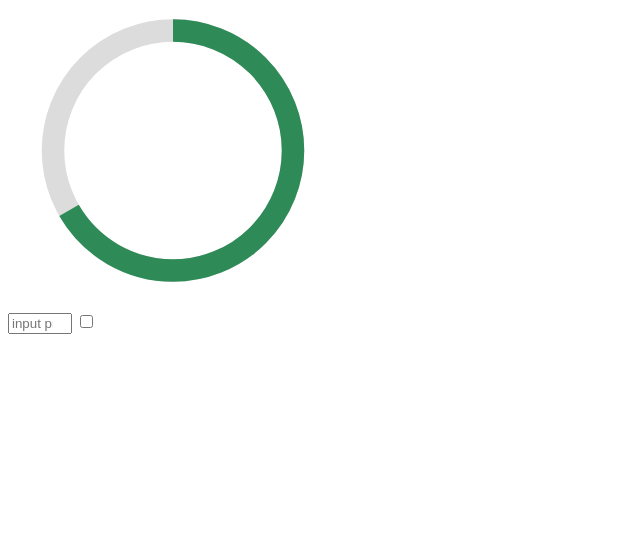
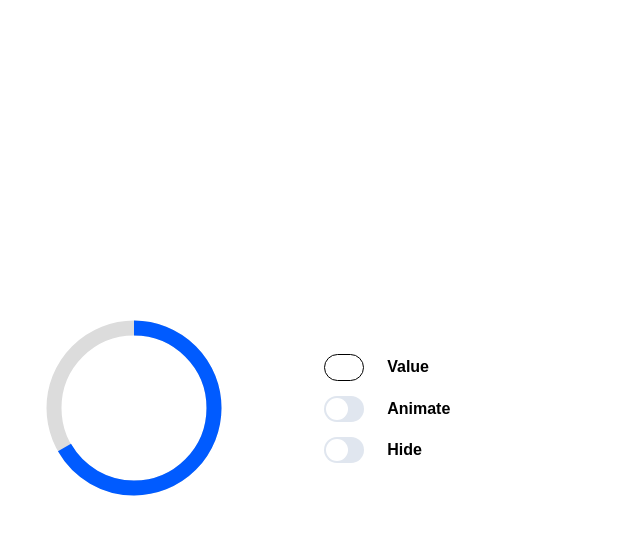
Before and after one commit to wild-dino/circular-progress-bar, a plain HTML site: page index.html in a window 1280 px wide. Shown: the whole page, without its empty margins (0-640 px from the left). Drawn offline with Linux system fonts and the light colour scheme.

Commit message:
added styles

```diff
--- a/Circle.js
+++ /dev/null
@@ -1,74 +0,0 @@
-const Circle = function() {
-    this._pathTemplate =
-        'M 0, 16' +
-        ' a 16,16 0 1,1 32,0' +
-        ' a 16,16 0 1,1 -32,0';
-
-    const _circleConfig = {
-        circle: {
-            d: this._pathTemplate,
-            fill: 'none',
-            strokeLinecap: 'butt',
-            stroke: 'seagreen',
-            strokeWidth: '3px',
-            strokeDasharray: '100 100',
-            strokeDashoffset: '33',
-        },
-        circleContainer: {
-            d: this._pathTemplate,
-            fill: 'none',
-            stroke: 'gainsboro',
-            strokeWidth: '3px'
-        },
-        svgStyle: {
-            width: '300px',
-            height: '300px',
-        }
-    }
-
-    let svgView = this._initializeSvg(_circleConfig.svgStyle);
-    let circleContainer = this._createElement('path', _circleConfig.circleContainer);
-
-    this.circle = this._createElement('path', _circleConfig.circle);
-
-    svgView.prepend(circleContainer, this.circle);
-
-    this.animateCircleProgress = new Animate(this.circle);
-    this.animateRotation = new Animate(this.circle);
-}
-
-
-Circle.prototype._createElement = function (node, props) {
-    node = document.createElementNS('http://www.w3.org/2000/svg', node);
-
-    for (let elem in props) {
-        node.setAttributeNS(null, elem.replace(/[A-Z]/g, function (m) { return "-" + m.toLowerCase(); }), props[elem]);
-    }
-
-    return node;
-}
-
-Circle.prototype._initializeSvg = function (opt) {
-    let svg = this._createElement('svg', opt);
-    svg.setAttribute("viewBox", "2 -2 30 40");
-    svg.style.transform = 'rotate(90deg)';
-
-    document.body.prepend(svg);
-
-    return svg;
-}
-
-Circle.prototype.getStrokeDashoffset = function() {
-    return this._strokeDashoffset;
-}
-
-Circle.prototype.setStrokeDashoffset = function(value) {
-    if(value <= 100 && value >= 0) {
-        this._strokeDashoffset = 100-value;
-        this.animateCircleProgress.animateProgress(this.circle, 100-value);
-    }
-}
-
-Circle.prototype.runRotate = function(animate) {
-    this.animateRotation.rotate(this.circle, animate);
-}
--- /dev/null
+++ b/CircularProgressBar.js
@@ -0,0 +1,113 @@
+const CircularProgressBar = function () {
+    this._animateConfig = {
+        attributeName: "transform",
+        type: "rotate",
+        from: "0 16 16",
+        to: "360 16 16",
+        dur: "2s",
+        repeatCount: "indefinite"
+    }
+
+    this._circleConfig = {
+        circle: {
+            d: 'M 0, 16 a 16,16 0 1,1 32,0 a 16,16 0 1,1 -32,0',
+            fill: 'none',
+            strokeLinecap: 'butt',
+            stroke: '#005BFF',
+            strokeWidth: '3px',
+            strokeDasharray: '100 100',
+            strokeDashoffset: '33',
+        },
+        circleContainer: {
+            d: 'M 0, 16 a 16,16 0 1,1 32,0 a 16,16 0 1,1 -32,0',
+            fill: 'none',
+            stroke: 'gainsboro',
+            strokeWidth: '3px'
+        },
+        svgStyle: {
+            width: '200px',
+            height: '200px',
+        }
+    }
+
+    let element = document.querySelector('.progress');
+
+    this._svgView = this._initializeSvg(this._circleConfig.svgStyle);
+
+    let circleContainer = this._createElement('path', this._circleConfig.circleContainer);
+    this._circle = this._createElement('path', this._circleConfig.circle);
+
+    this._svgView.prepend(circleContainer, this._circle);
+    element.prepend(this._svgView);
+}
+
+
+CircularProgressBar.prototype._createElement = function(node, props) {
+    node = document.createElementNS('http://www.w3.org/2000/svg', node);
+
+    for (let elem in props) {
+        node.setAttributeNS(null, elem.replace(/[A-Z]/g, function (m) { return "-" + m.toLowerCase(); }), props[elem]);
+    }
+
+    return node;
+}
+
+CircularProgressBar.prototype._initializeSvg = function (opt) {
+    let svg = this._createElement('svg', opt);
+    svg.setAttribute("viewBox", "2 -4 28 40");
+    svg.style.transform = 'rotate(90deg)';
+    svg.style.alignSelf = 'center';
+    svg.style.justifySelf = 'center';
+
+    document.body.prepend(svg);
+
+    return svg;
+}
+
+CircularProgressBar.prototype._animateProgress = function(path, value) {
+    let length = path.getTotalLength();
+
+    path.style.transition = path.style.WebkitTransition =
+        'stroke-dashoffset 1s ease-in-out';
+
+    path.style.strokeDasharray = length + ' ' + length;
+    path.style.strokeDashoffset = value;
+
+    path.getBoundingClientRect();
+    path.style.strokeDashoffset = value;
+}
+
+CircularProgressBar.prototype._rotate = function(path, animate) {
+    let animateTransform = document.createElementNS("http://www.w3.org/2000/svg", "animateTransform");
+
+    if (animate) {
+        for (let elem in this._animateConfig) {
+            animateTransform.setAttributeNS(null, elem, this._animateConfig[elem]);
+        }
+
+        path.appendChild(animateTransform);
+        animateTransform.beginElement();
+
+    } else {
+        path.removeChild(path.firstElementChild)
+    }
+}
+
+
+CircularProgressBar.prototype.setProgress = function (value) {
+    if (value <= 100 && value >= 0) {
+        this._animateProgress(this._circle, 100 - value);
+    }
+}
+
+CircularProgressBar.prototype.runRotate = function (animate) {
+    this._rotate(this._circle, animate);
+}
+
+CircularProgressBar.prototype.hide = function (visible) {
+    if (visible) {
+        this._svgView.style.height = 0;
+    } else {
+        this._svgView.style.height = this._circleConfig.svgStyle.height;
+    }
+}
--- a/LoadSpinner.js
+++ /dev/null
@@ -1,3 +0,0 @@
-const LoadSpinner = function() {
-
-}
--- a/Path.js
+++ /dev/null
@@ -1,39 +0,0 @@
-const Animate = function () {
-    this._animateConfig = {
-        attributeName: "transform",
-        type: "rotate",
-        from: "0 16 16",
-        to: "360 16 16",
-        dur: "2s",
-        repeatCount: "indefinite"
-    }
-}
-
-Animate.prototype.animateProgress = function animateProgress(path, value) {
-    let length = path.getTotalLength();
-
-    path.style.transition = path.style.WebkitTransition =
-        'stroke-dashoffset 2s ease-in-out';
-
-    path.style.strokeDasharray = length + ' ' + length;
-    path.style.strokeDashoffset = value;
-
-    path.getBoundingClientRect();
-    path.style.strokeDashoffset = value;
-}
-
-Animate.prototype.rotate = function rotate(path, animate) {
-    let animateTransform = document.createElementNS("http://www.w3.org/2000/svg", "animateTransform");
-
-    if (animate) {
-        for (let elem in this._animateConfig) {
-            animateTransform.setAttributeNS(null, elem, this._animateConfig[elem]);
-        }
-
-        path.appendChild(animateTransform);
-        animateTransform.beginElement();
-
-    } else {
-        path.removeChild(path.firstElementChild)
-    }
-}
--- a/index.html
+++ b/index.html
@@ -8,50 +8,31 @@
         <title>Document</title>
     </head>
     <body>
-        <div></div>
-        <!-- <svg
-            viewBox="2 -3 30 40"
-            width="200px"
-            height="200px"
-            xmlns="http://www.w3.org/2000/svg"
-        >
-        <animateTransform
-        attributeName="transform"
-        type="rotate"
-        from="0 190 50"
-        to="360 190 50"
-        dur="4s"
-        repeatCount="indefinite"
-    />
-            <path
-                fill="none"
-                stroke-width="3px"
-                stroke="#e9e9e9"
-                d="
-              M 0, 16
-              a 16,16 0 1,1 32,0
-              a 16,16 0 1,1 -32,0
-            "
-            />
-
-            <path
-                fill="none"
-                stroke-width="3px"
-                stroke="red"
-                stroke-dashoffset="100"
-                stroke-dasharray="100 100"
-                ;
-                d="
-              M 0, 16
-              a 16,16 0 1,1 32,0
-              a 16,16 0 1,1 -32,0
-            "
-            />
-        </svg> -->
-        <input id="progress" type="number"  min="1" max="100" name="foo" placeholder="input progress" />
-        <input id="animate" type="checkbox" />
-        <script src="Path.js"></script>
-        <script src="Circle.js"></script>
+        <div class="progress">
+            <div class="progress__control input-row">
+                <div class="input-row__item">
+                    <input
+                        id="progress"
+                        type="number"
+                        min="1"
+                        max="100"
+                        name="progress"
+                    />
+                    <div class="caption">Value</div>
+                </div>
+                <div class="input-row__item">
+                    <input id="animate" name="animate" type="checkbox" />
+                    <label class="switch" for="animate"></label>
+                    <div class="caption">Animate</div>
+                </div>
+                <div class="input-row__item">
+                    <input id="hidden" name="hidden" type="checkbox" />
+                    <label class="switch" for="hidden"></label>
+                    <div class="caption">Hide</div>
+                </div>
+            </div>
+        </div>
+        <script src="CircularProgressBar.js"></script>
         <script src="main.js"></script>
     </body>
 </html>
--- a/main.js
+++ b/main.js
@@ -1,19 +1,29 @@
-let input = document.getElementById('progress');
-let checkbox = document.getElementById('animate');
+const input = document.getElementById('progress');
+const animateCheckbox = document.getElementById('animate');
+const hideCheckbox = document.getElementById('hidden');
 
-let myCircle = new Circle();
+let myProgressBar = new CircularProgressBar();
 
 const doThing = () => {
-    myCircle.setStrokeDashoffset(input.value);
+    myProgressBar.setProgress(input.value);
 }
 
 const animateRotation = () => {
-    if(checkbox.checked) {
-        myCircle.runRotate(true);
+    if(animateCheckbox.checked) {
+        myProgressBar.runRotate(true);
     } else {
-        myCircle.runRotate(false);
+        myProgressBar.runRotate(false);
+    }
+}
+
+const changeVisibility = () => {
+    if(hideCheckbox.checked) {
+        myProgressBar.hide(true);
+    } else {
+        myProgressBar.hide(false);
     }
 }
 
 input.addEventListener('change', doThing);
-checkbox.addEventListener('change', animateRotation)
+animateCheckbox.addEventListener('change', animateRotation);
+hideCheckbox.addEventListener('change', changeVisibility);
--- a/style.css
+++ b/style.css
@@ -1,41 +1,80 @@
-/*
-.circle-container {
-    width: 200px;
-    height:200px;
-    animation: rotate 3s infinite;
+.progress {
+    height: 100vh;
+    display: grid;
+    grid-template-columns: repeat(auto-fill, minmax(250px, 1fr));
+    grid-template-rows: repeat(auto-fit, minmax(200px, 250px));
+    align-content: center;
 }
 
-.circle-container__background {
-    fill: none;
-    stroke: var(--default-color);
-    stroke-width: 3px;
+.input-row {
+    display: flex;
+    flex-direction: column;
+    align-items: center;
+    justify-content: center;
+    gap: 15px;
+    margin: 0 auto;
 }
 
-.circle-container__progress {
-    fill: none;
-    stroke-linecap: butt;
-    stroke: seagreen;
-    stroke-width: 3px;
-    stroke-dasharray: 100 100;
-    animation: fill 3s ease-in-out;
-}  */
-
-/* @keyframes fill {
-    from {
-        stroke-dashoffset: 100;
-    }
-
-    to {
-        stroke-dashoffset: 30;
-    }
+.input-row__item {
+    width: 100%;
+    max-width: 50vw;
+    display: grid;
+    grid-template-columns: repeat(2, 1fr);
+    justify-items: flex-start;
+    align-items: center;
 }
 
-@keyframes rotate {
-    from {
-        transform: rotate(-90deg);
-    }
+.switch {
+    cursor: pointer;
+    text-indent: -9999px;
+    width: 40px;
+    height: 26px;
+    background: #E0E6EF;
+    display: block;
+    border-radius: 100px;
+    position: relative;
+}
 
-    to {
-        transform: rotate(270deg)
-    }
-} */
+.switch:after {
+    content: '';
+    position: absolute;
+    top: 2px;
+    left: 2px;
+    width: 22px;
+    height: 22px;
+    background: #fff;
+    border-radius: 90px;
+    transition: 0.3s;
+}
+
+input:checked+.switch {
+    background: #005BFF;
+}
+
+input:checked+.switch:after {
+    left: calc(100% - 2px);
+    transform: translateX(-100%);
+}
+
+.switch:active:after {
+    width: 40px;
+}
+
+input[type=checkbox] {
+    height: 0;
+    width: 0;
+    display: none;
+}
+
+input[type=number] {
+    width: 28px;
+    height: 15px;
+    border-radius: 100px;
+    border: solid #000 1px;
+    padding: 5px;
+}
+
+.caption {
+    font-family: sans-serif;
+    font-weight: 700;
+}
```
